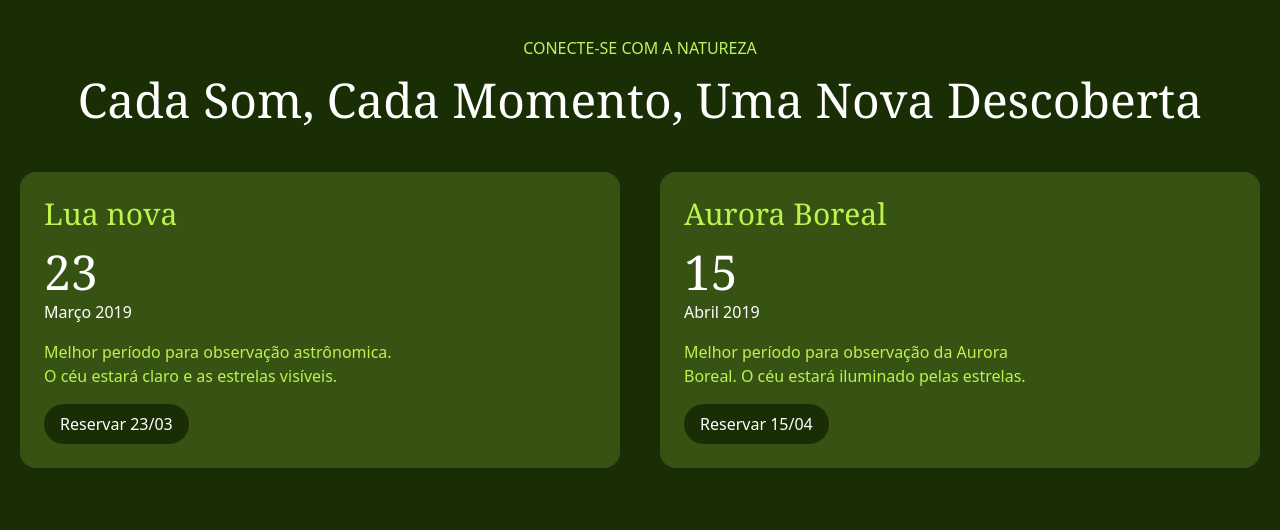
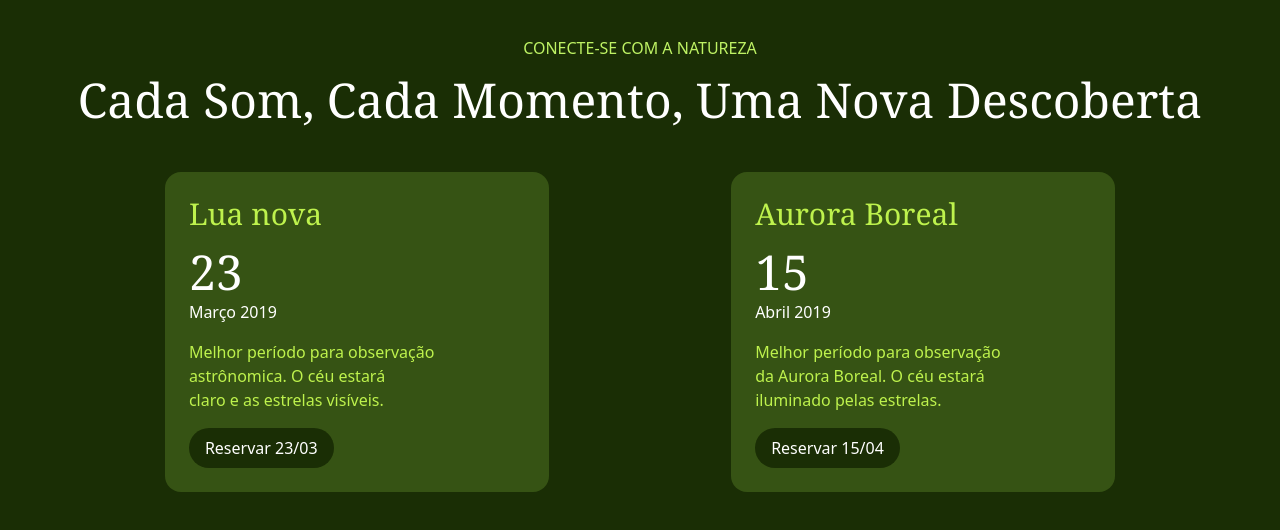
Before and after one commit to xgeovanedamasceno/origamid-tailwindcss-course, a website: page src/index.html in a window 1280 px wide. Drawn offline with Linux system fonts and the light colour scheme.

Commit message:
add resposiveness style

```diff
--- a/src/index.html
+++ b/src/index.html
@@ -21,9 +21,9 @@
         </h1>
       </header>
       <div
-        class="grid grid-cols-2 gap-2 *:m-4 mt-8 *:bg-[#365314] *:rounded-2xl *:p-6 *:max-[650px]:grid max-[650px]:flex max-[650px]:flex-col max-[650px]:items-center"
+        class="grid grid-cols-2 gap-2 *:m-4 mt-8 *:bg-[#365314] *:rounded-2xl *:p-6 *:max-[768px]:grid max-[768px]:flex max-[768px]:flex-col max-[768px]:items-center"
       >
-        <section class="grid grid-row-4 gap-4">
+        <section class="grid grid-row-4 gap-4 w-96 place-self-center">
           <h2 class="text-[#BEF24D] text-3xl font-serif">Lua nova</h2>
           <div>
             <h3 class="text-5xl font-serif">23</h3>
@@ -37,7 +37,7 @@
             Reservar 23/03
           </button>
         </section>
-        <section class="grid grid-row-4 gap-4">
+        <section class="grid grid-row-4 gap-4 w-96 place-self-center">
           <h2 class="text-[#BEF24D] text-3xl font-serif">Aurora Boreal</h2>
           <div>
             <h3 class="text-5xl font-serif">15</h3>
```
Also changed, not shown: src/output.css.
